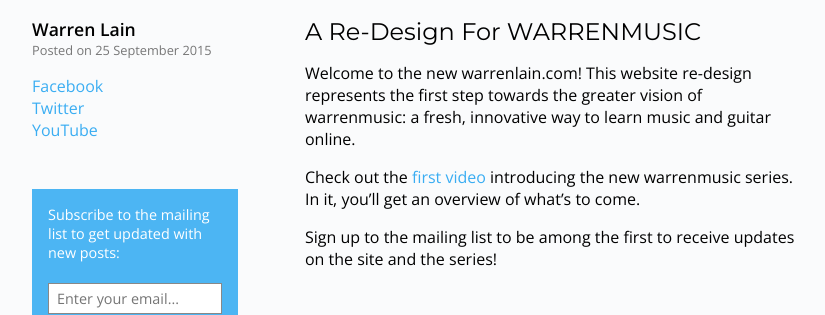
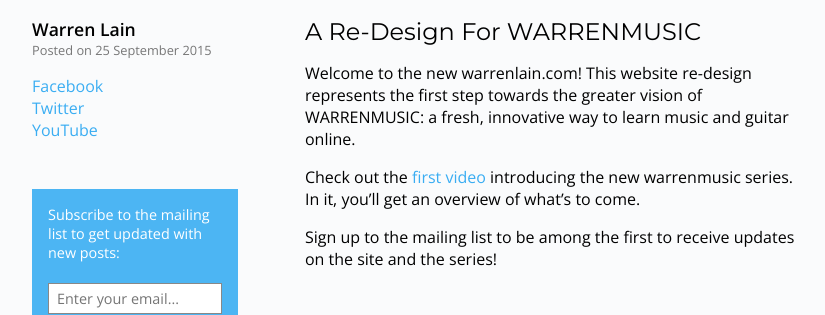
Before and after one commit to warrenmusic/warrenmusic.github.io, a Jekyll site: the page built from _posts/2015-09-25-a-re-design-for-warrenmusic.md, in a window 1280 px wide. Shown: the part 166-481 px from the top of the page, without its empty margins (0-825 px from the left). Built offline with Jekyll 4.4.1, drawn with Linux system fonts in a browser that asks for light colours; comment, search, counter and statistics services are not loaded.

```diff
--- a/_posts/2015-09-25-a-re-design-for-warrenmusic.md
+++ b/_posts/2015-09-25-a-re-design-for-warrenmusic.md
@@ -4,7 +4,7 @@ layout: post
 permalink: /blog/a-re-design-for-warrenmusic.html
 ---
 Welcome to the new warrenlain.com! This website re-design represents the first
-step towards the greater vision of warrenmusic: a fresh, innovative way to learn
+step towards the greater vision of WARRENMUSIC: a fresh, innovative way to learn
 music and guitar online.
 
 Check out the [first video](http://warrenlain.com "Watch the introduction video") introducing the new warrenmusic
```
